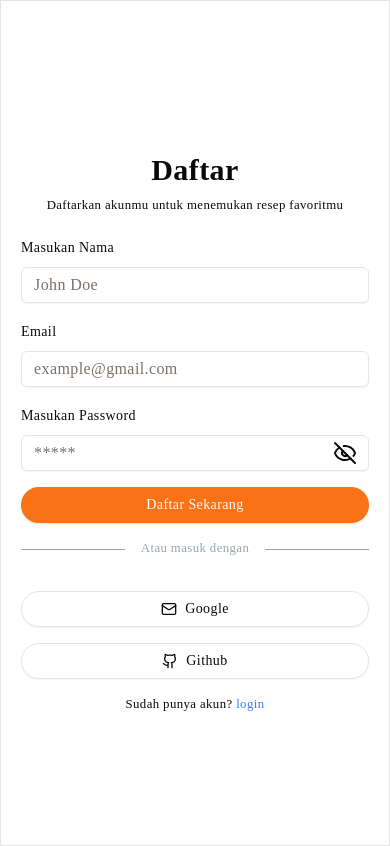
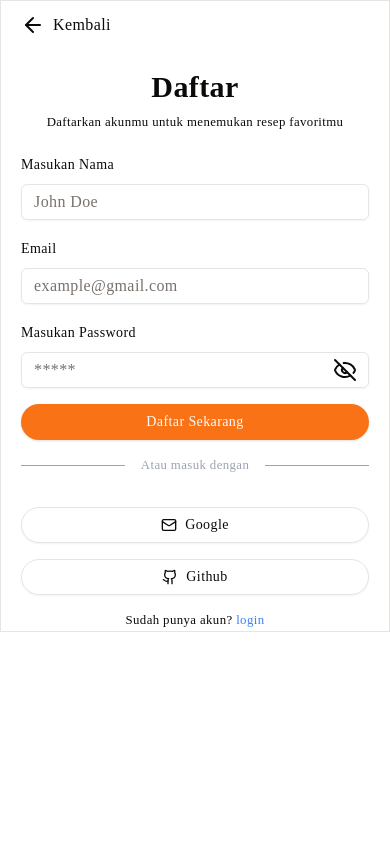
Before and after one commit to AhmadJanuarr/dapur-tradisional, a React (Vite) app: page /auth/register in a window 390 px wide. Built offline with nearby package versions, Linux system fonts and the light colour scheme; a web font is replaced by a local one.

Commit message:
feat: enhance Authentication component with improved layout and loading state handling

```diff
--- a/src/pages/auth/Authentication.tsx
+++ b/src/pages/auth/Authentication.tsx
@@ -3,41 +3,51 @@ import LoginForm from "@/components/Auth/Login/LoginForm"
 import SignupForm from "@/components/Auth/Signup/SignupForm"
 import { HeadingAuth } from "@/components/Auth/HeadingAuth"
 import { useState } from "react"
-import { Loading } from "@/components/Loading"
+import { LoadingFullScreen } from "@/components/Loading"
+import { ArrowLeft } from "lucide-react"
 
 export default function Authentication() {
   const [isLoading, setIsLoading] = useState(false)
   const pathname = useLocation().pathname
-
   const isLoginPage = pathname.includes("/auth/login")
   const isSignupPage = pathname.includes("/auth/register")
+  const headingText = isLoginPage ? "Masuk" : "Daftar"
+  const description = isLoginPage
+    ? "Masuk untuk menemukan resep favoritmu dan buat daftar resep dengan mudah"
+    : "Daftarkan akunmu untuk menemukan resep favoritmu"
+
+  const formComponent = () => {
+    if (isLoginPage) {
+      return <LoginForm setIsLoading={setIsLoading} />
+    } else if (isSignupPage) {
+      return <SignupForm isLoading={isLoading} setIsLoading={setIsLoading} />
+    }
+    return null
+  }
 
   return (
-    <section className="flex min-h-screen w-full justify-center gap-5 px-5 md:px-0">
+    <section className="flex justify-center w-full gap-5 px-5 md:px-0 lg:min-h-screen">
       <div className="hidden w-1/2 md:block">
-        <div className="h-screen w-full bg-gray-700">
-          <h1 className="p-10 text-3xl font-bold text-white">
-            <Link to={"/"}>ResepKita</Link>
+        <div className="w-full h-screen bg-center bg-cover" style={{ backgroundImage: "url('/img/bg-auth.png')" }}>
+          <h1 className="flex gap-2 p-10 text-3xl font-bold text-white">
+            <img src="/logo/logo-t.png" alt="logo" className="w-10" />
+            <Link to={"/"} className="flex items-center gap-2 text-black font-italian">
+              Dapur Tradisional
+            </Link>
           </h1>
         </div>
       </div>
-      <div className="flex w-full flex-col justify-center md:w-1/2">
+      <div className="flex flex-col justify-center w-full md:w-1/2">
         {isLoading ? (
-          <Loading />
+          <LoadingFullScreen />
         ) : (
-          <div className="flex w-full flex-col items-center">
-            <HeadingAuth
-              heading={isLoginPage ? "Masuk" : "Daftar"}
-              description={
-                isLoginPage
-                  ? "Masuk untuk menemukan resep favoritmu dan buat daftar resep dengan mudah"
-                  : "Daftarkan akunmu untuk menemukan resep favoritmu"
-              }
-            />
-            <div className="w-full md:w-1/2">
-              {isLoginPage && <LoginForm />}
-              {isSignupPage && <SignupForm isLoading={isLoading} setIsLoading={setIsLoading} />}
-            </div>
+          <div className="flex flex-col w-full lg:items-center">
+            <Link to={"/"} className="flex gap-2 py-3 text-left lg:hidden">
+              <ArrowLeft />
+              Kembali
+            </Link>
+            <HeadingAuth heading={headingText} description={description} />
+            <div className="w-full md:w-1/2">{formComponent()}</div>
           </div>
         )}
       </div>
```
